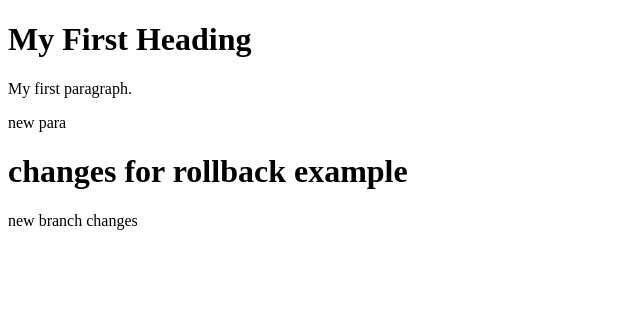
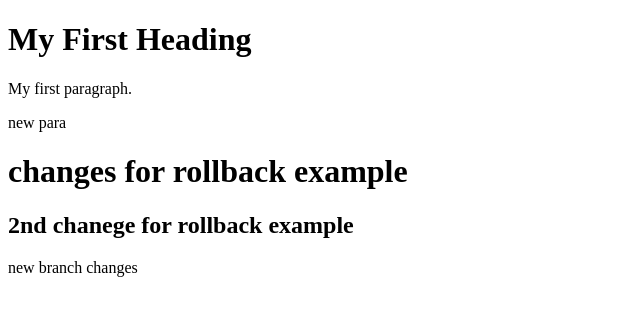
Before and after one commit to byteuprisetutor/tutorial2, a plain HTML site: page index.html in a window 1280 px wide. Shown: the whole page, without its empty margins (0-640 px from the left). Drawn offline with Linux system fonts and the light colour scheme.

Commit message:
2nd change for rollback example

```diff
--- a/index.html
+++ b/index.html
@@ -7,6 +7,7 @@
 <p>new para</p>
 
 <h1>changes for rollback example</h1>
+<h2>2nd chanege for rollback example</h2>
 <p>new branch changes</p>
 </body>
 </html>
```
